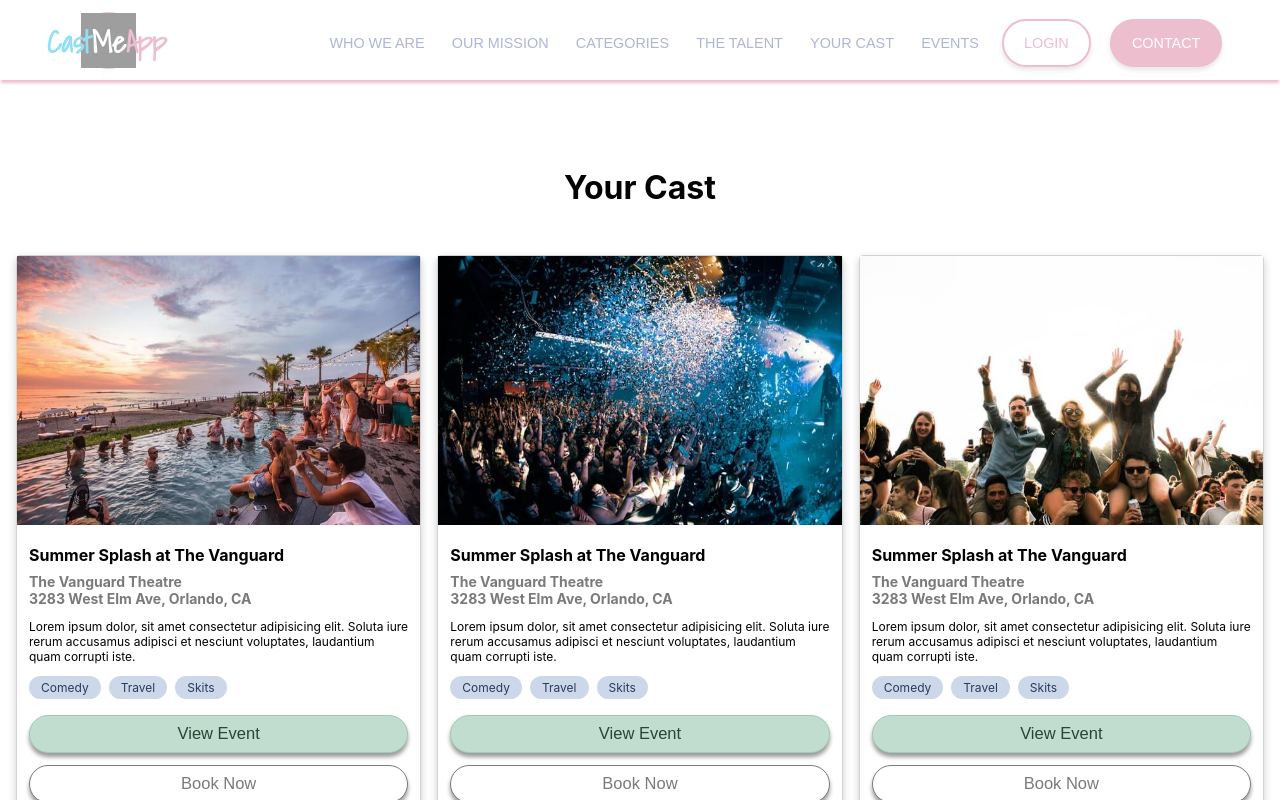
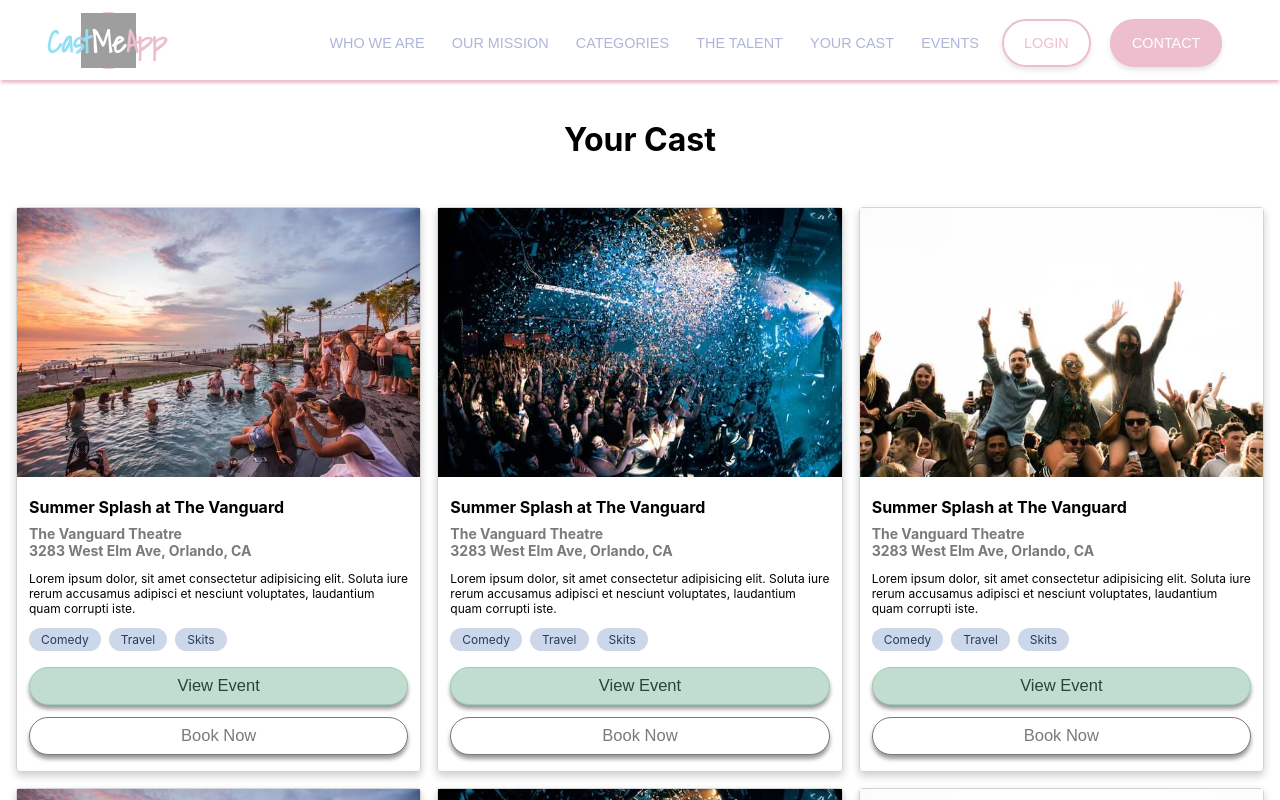
Before and after one commit to FrancisCalizo/ohio-taxidermy-supply, a Next.js app: page /events in a window 1280 px wide. Shown: the top 800 px of the page. Built offline with nearby package versions, Linux system fonts and the light colour scheme; grey boxes are pictures that could not be loaded.

Commit message:
fix: remove padding from titles on page

```diff
--- a/pages/events/index.tsx
+++ b/pages/events/index.tsx
@@ -59,7 +59,6 @@ const MainContainer = styled.div`
 
 const Title = styled.h1`
   text-align: center;
-  padding-top: 3rem;
   margin-bottom: 3rem;
 `;
 
--- a/pages/talent/index.tsx
+++ b/pages/talent/index.tsx
@@ -75,7 +75,6 @@ const MainContainer = styled.div`
 
 const Title = styled.h1`
   text-align: center;
-  padding-top: 3rem;
   margin-bottom: 3rem;
 `;
 
```
